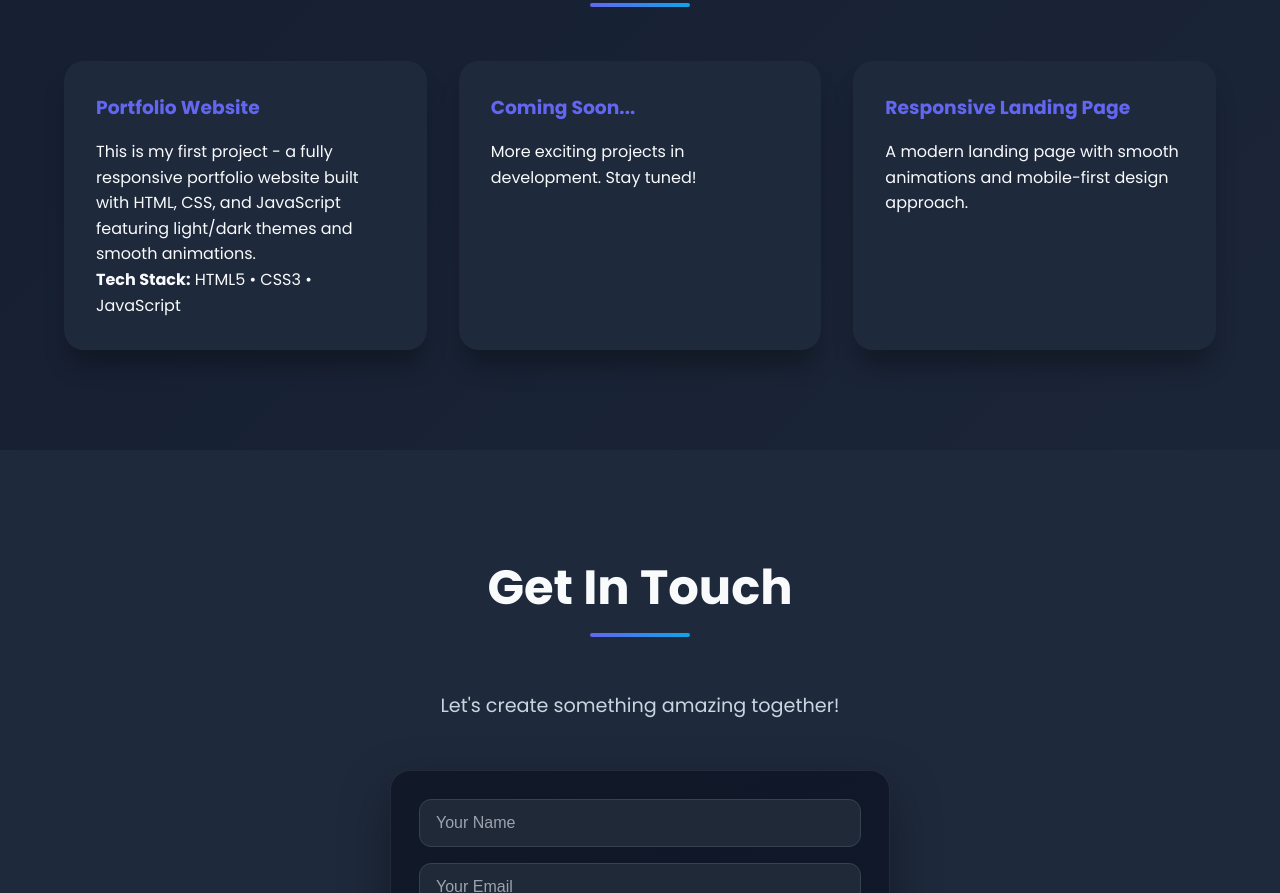
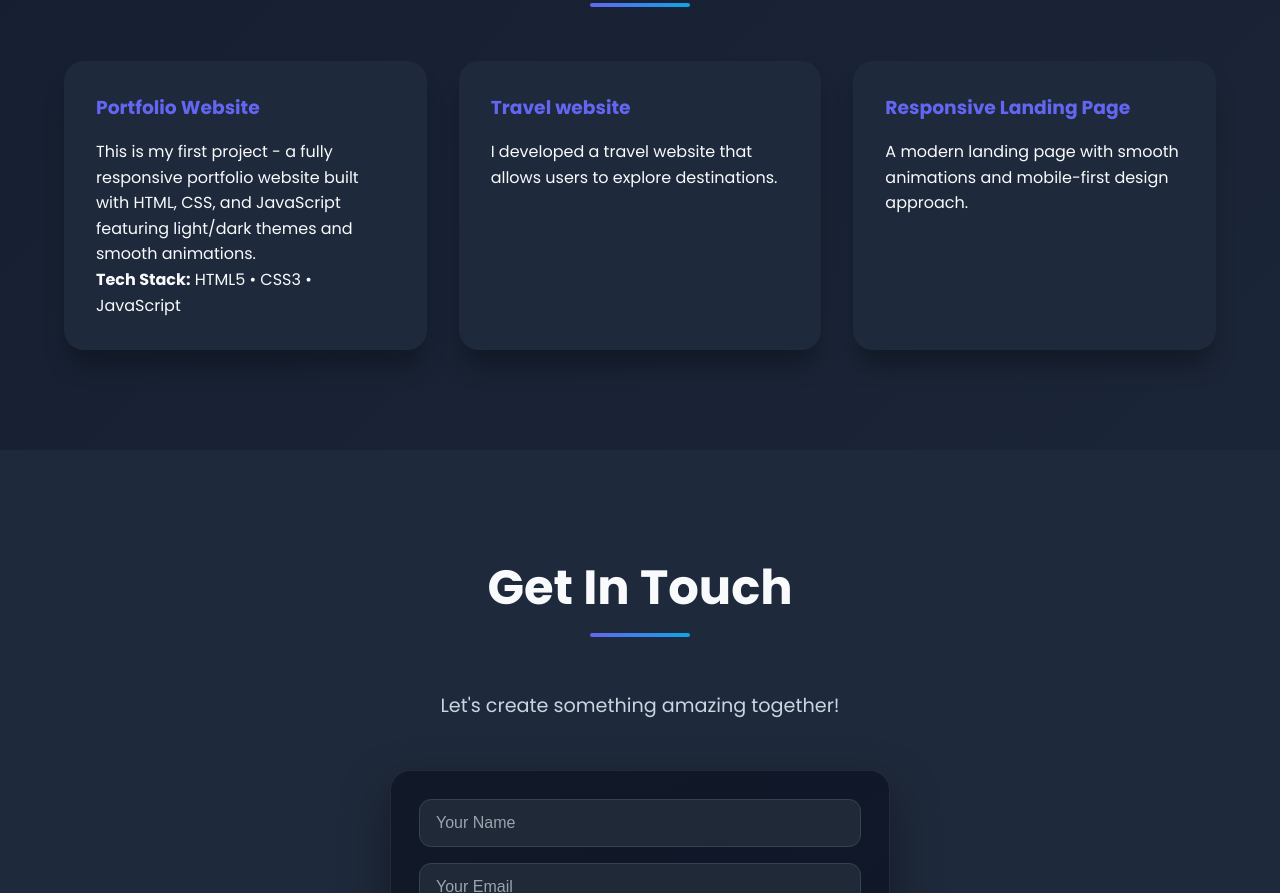
Before and after one commit to manikanta5962/own-portfolio, a plain HTML site: page index.html in a window 1280 px wide. Shown: the part 2410-3303 px from the top of the page. Drawn offline with Linux system fonts and the light colour scheme.

Commit message:
Update index.html

```diff
--- a/index.html
+++ b/index.html
@@ -125,8 +125,8 @@
                 </div>
                 <div class="project-card">
                     <div class="project-content">
-                        <h3>Coming Soon...</h3>
-                        <p>More exciting projects in development. Stay tuned!</p>
+                        <h3>Travel website</h3>
+                        <p>I developed a travel website that allows users to explore destinations.</p>
                     </div>
                 </div>
                 <div class="project-card">
```
